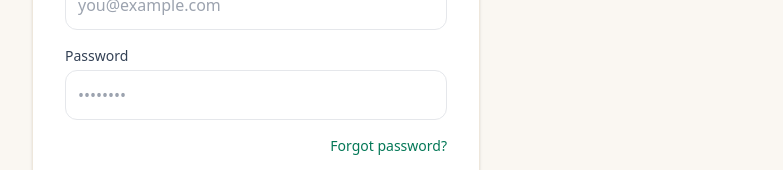
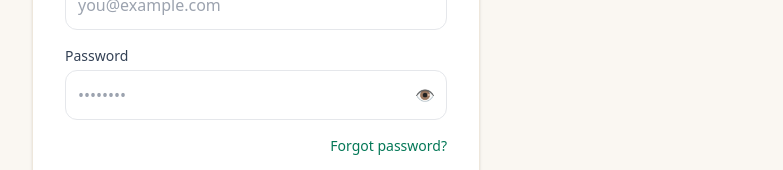
Before and after one commit to emirtotic/moodtracker-react, a React (Vite) app: page /login in a window 1280 px wide. Shown: the part 376-546 px from the top of the page, without its empty margins (384-1167 px from the left). Built offline with nearby package versions, Linux system fonts and the light colour scheme.

Commit message:
hide and show password added

```diff
--- a/src/pages/Dashboard.tsx
+++ b/src/pages/Dashboard.tsx
@@ -12,9 +12,9 @@ import {
 } from '../services/moods';
 
 export default function Dashboard() {
-  const [from, setFrom] = useState<string>(new Date().toISOString().slice(0, 10));
-  const [to, setTo] = useState<string>(new Date().toISOString().slice(0, 10));
-  const [sort, setSort] = useState<'asc' | 'desc'>('desc'); // UI-only; backend ne prima sort
+  const [from, setFrom] = useState<string>(daysAgo(7)); // 👈 pre 7 dana
+  const [to, setTo] = useState<string>(formatDate(new Date())); // danas
+  const [sort, setSort] = useState<'asc' | 'desc'>('desc');
   const [moods, setMoods] = useState<Mood[]>([]);
   const [loading, setLoading] = useState(true);
 
@@ -153,3 +153,13 @@ export default function Dashboard() {
     </div>
   );
 }
+
+function formatDate(date: Date) {
+  return date.toISOString().slice(0, 10);
+}
+
+function daysAgo(n: number) {
+  const d = new Date();
+  d.setDate(d.getDate() - n);
+  return formatDate(d);
+}
--- a/src/pages/Login.tsx
+++ b/src/pages/Login.tsx
@@ -5,6 +5,8 @@ import { login } from '../services/auth';
 export default function Login() {
   const [email, setEmail] = useState('');
   const [password, setPassword] = useState('');
+  const [showPassword, setShowPassword] = useState(false);
+
   const [loading, setLoading] = useState(false);
   const [error, setError] = useState<string | null>(null);
 
@@ -48,6 +50,7 @@ export default function Login() {
           <p className="text-slate-600 mb-5 md:mb-6 text-sm md:text-base">Sign in to continue</p>
 
           <form onSubmit={submit} className="space-y-3 md:space-y-4">
+            {/* Email */}
             <div>
               <label className="block text-xs md:text-sm text-slate-700 mb-1">Email</label>
               <input
@@ -61,26 +64,40 @@ export default function Login() {
               />
             </div>
 
+            {/* Password with toggle */}
             <div>
               <label className="block text-xs md:text-sm text-slate-700 mb-1">Password</label>
+              <div className="relative">
                 <input
-                type="password"
+                  type={showPassword ? 'text' : 'password'}
                   placeholder="••••••••"
-                className="w-full border rounded-xl p-3 text-sm md:text-base"
+                  className="w-full border rounded-xl p-3 text-sm md:text-base pr-10"
                   value={password}
                   onChange={e => setPassword(e.target.value)}
                   autoComplete="current-password"
                   required
                 />
+                <button
+                  type="button"
+                  onClick={() => setShowPassword(!showPassword)}
+                  className="absolute inset-y-0 right-3 flex items-center text-slate-500 hover:text-slate-700"
+                >
+                  {showPassword ? '🙈' : '👁'}
+                </button>
               </div>
+            </div>
+
+            {/* Forgot password */}
             <div className="flex justify-end">
               <Link to="/change-password" className="text-sm text-emerald-700 hover:underline">
                 Forgot password?
               </Link>
             </div>
 
+            {/* Error */}
             {error && <div className="text-red-600 text-sm">{error}</div>}
 
+            {/* Button */}
             <button
               disabled={loading}
               className="w-full rounded-xl bg-emerald-600 text-white py-3 hover:bg-emerald-700 disabled:opacity-50"
--- a/src/pages/Register.tsx
+++ b/src/pages/Register.tsx
@@ -7,6 +7,8 @@ export default function Register() {
   const [lastName,  setLastName]  = useState('');
   const [email,     setEmail]     = useState('');
   const [password,  setPassword]  = useState('');
+
+  const [showPassword, setShowPassword] = useState(false);
 
   const [loading, setLoading] = useState(false);
   const [error, setError]     = useState<string | null>(null);
@@ -57,6 +59,7 @@ export default function Register() {
           <p className="text-slate-600 mb-5 md:mb-6 text-sm md:text-base">Join and start tracking your mood</p>
 
           <form onSubmit={submit} className="space-y-3 md:space-y-4">
+            {/* First & Last Name */}
             <div className="grid grid-cols-1 sm:grid-cols-2 gap-3">
               <div>
                 <label className="block text-xs md:text-sm text-slate-700 mb-1">First name</label>
@@ -86,6 +89,7 @@ export default function Register() {
               </div>
             </div>
 
+            {/* Email */}
             <div>
               <label className="block text-xs md:text-sm text-slate-700 mb-1">Email</label>
               <input
@@ -100,11 +104,13 @@ export default function Register() {
               />
             </div>
 
+            {/* Password with toggle */}
             <div>
               <label className="block text-xs md:text-sm text-slate-700 mb-1">Password</label>
+              <div className="relative">
                 <input
-                type="password"
-                className="w-full border rounded-xl p-3 text-sm md:text-base"
+                  type={showPassword ? "text" : "password"}
+                  className="w-full border rounded-xl p-3 text-sm md:text-base pr-10"
                   placeholder="••••••••"
                   value={password}
                   onChange={(e) => setPassword(e.target.value)}
@@ -113,6 +119,14 @@ export default function Register() {
                   minLength={8}
                   maxLength={30}
                 />
+                <button
+                  type="button"
+                  onClick={() => setShowPassword(!showPassword)}
+                  className="absolute inset-y-0 right-3 flex items-center text-slate-500 hover:text-slate-700"
+                >
+                  {showPassword ? "🙈" : "👁"}
+                </button>
+              </div>
               <div className="text-[11px] text-slate-500 mt-1">8–30 characters.</div>
             </div>
 
```
Lines whose indentation alone changed are shown as unchanged.
